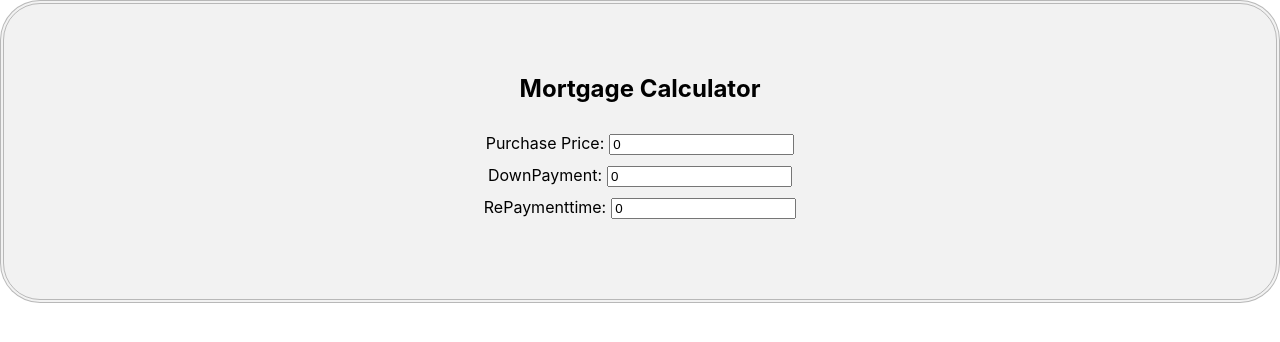
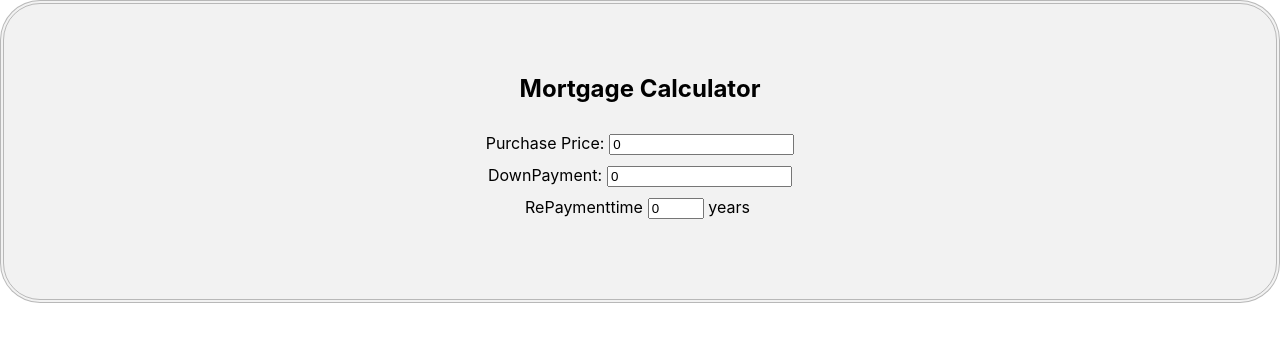
Before and after one commit to cherivamshi/mortgagecalculator, a React (Create React App) app: page / in a window 1280 px wide. Shown: the top 342 px of the page. Built offline with nearby package versions, Linux system fonts and the light colour scheme.

Commit message:
Update mortgagecalculator.js

```diff
--- a/src/mortgagecalculator.js
+++ b/src/mortgagecalculator.js
@@ -31,13 +31,19 @@ const MortgageCalculator = () => {
           />
            <div className="input-row">
         <div className="input-container">
-          <label htmlFor="RePaymenttime">RePaymenttime:</label>
+          <label htmlFor="RePaymenttime">RePaymenttime</label>
           <input
             type="number"
             id="RePaymenttime"
-            value={RePaymenttime}
+            value={RePaymenttime} years
+            min={1}
+            max={30}
+
             onChange={(e) => setRePaymenttime(parseFloat(e.target.value))}
+
             />
+
+          <label htmlFor="RePaymenttime"> years</label>
 
         </div>
         </div>
```
